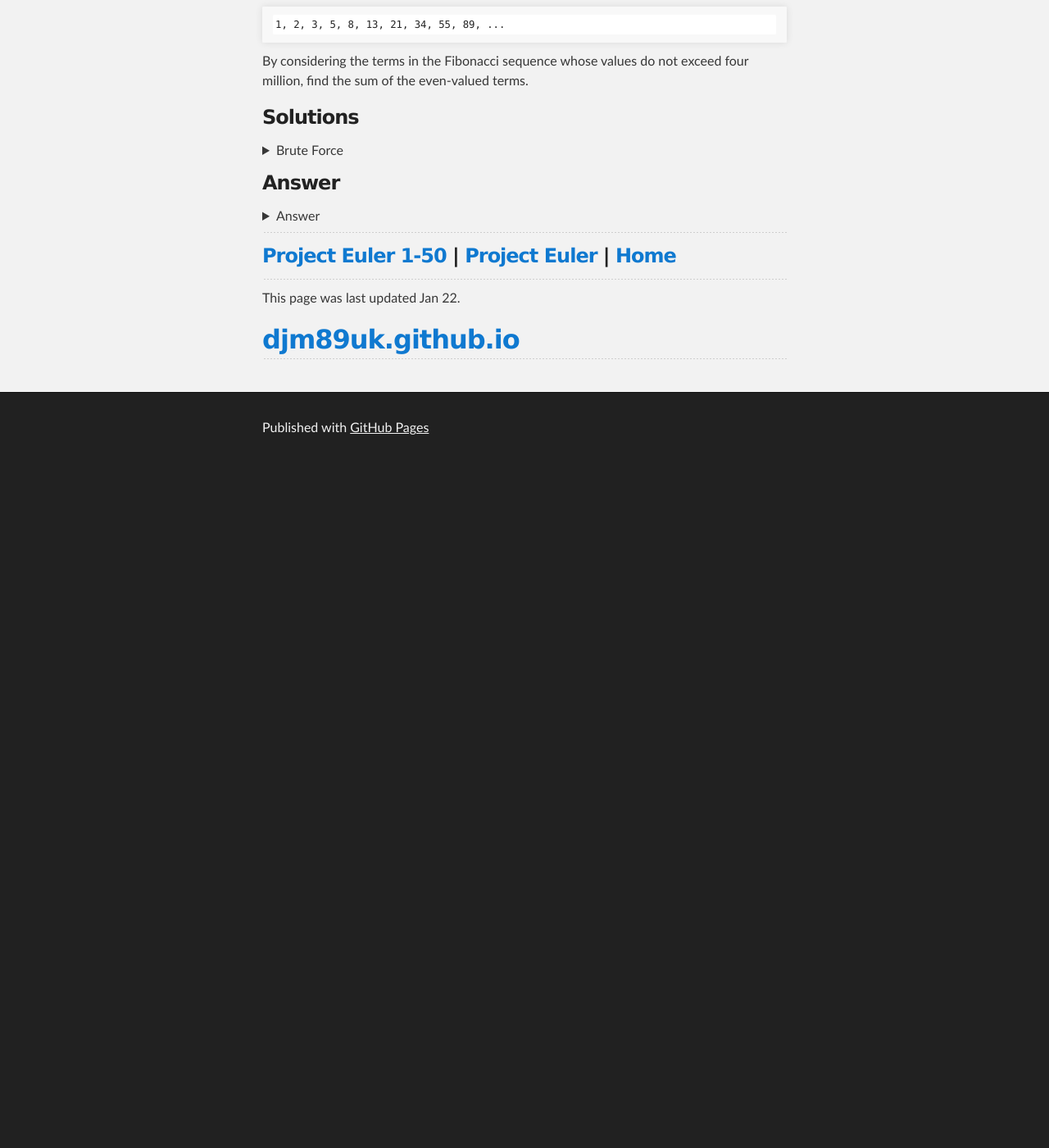
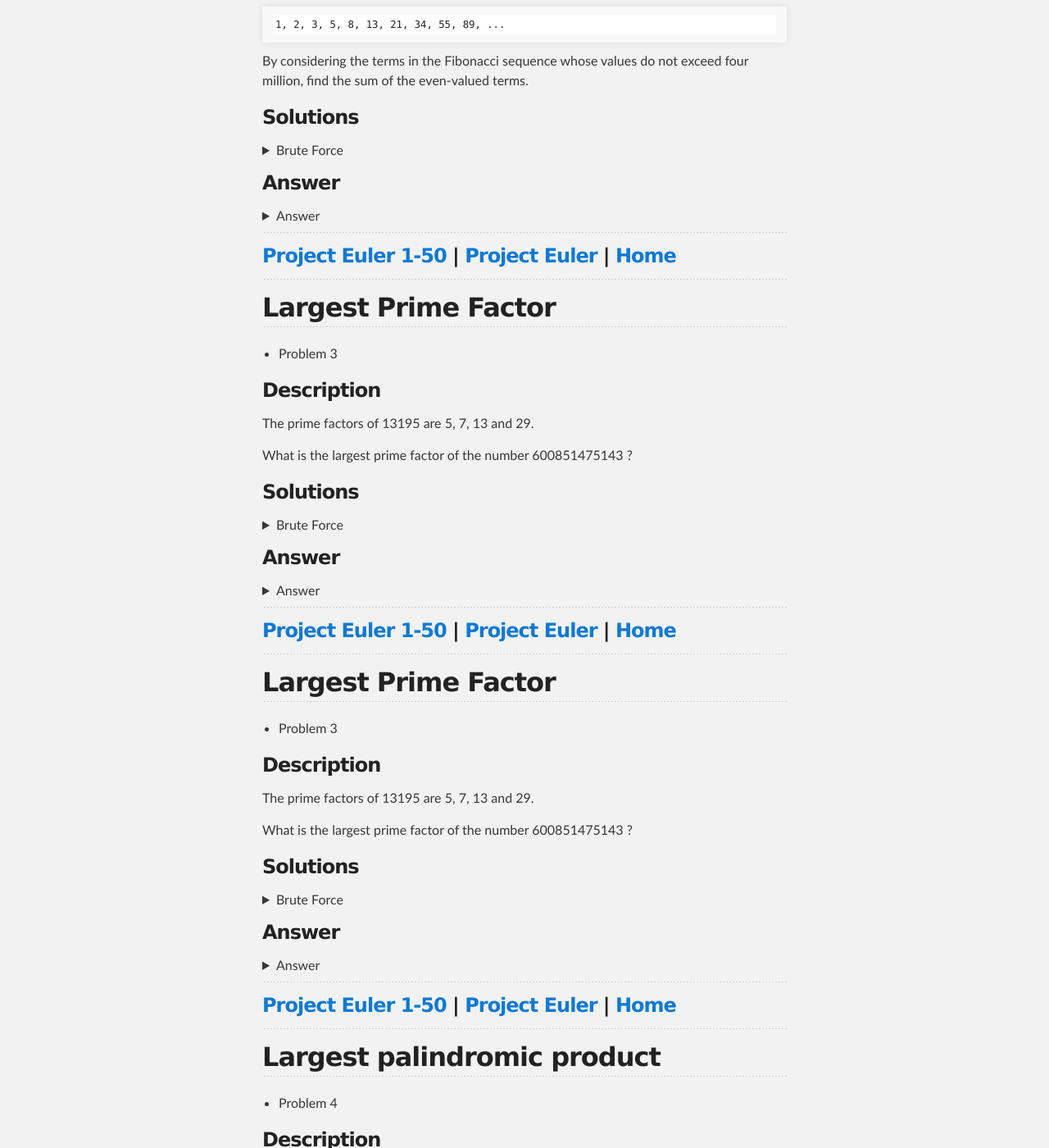
Before and after one commit to djm89uk/djm89uk.github.io, a Jekyll site: the page built from euler_1.md, in a window 1280 px wide and 1400 px high, scrolled down 2538 px. Shown: the whole window at 82% size. Built offline with Jekyll 4.4.1, drawn with Linux system fonts in a browser that asks for light colours; our own code applies the rules of GitHub Pages for plain Markdown files; before the commit the page ends 3106 px from its top, so only the background shows below that; some of the changed text lies outside the part shown.

Commit message:
Update euler_1.md

```diff
--- a/euler_1.md
+++ b/euler_1.md
@@ -219,6 +219,209 @@ The sum of all the even fibonacci numbers below 4,000,000 is: 4613732.
 
 ---
 
+## Largest Prime Factor
+
+- Problem 3
+
+### Description
+
+The prime factors of 13195 are 5, 7, 13 and 29.
+
+What is the largest prime factor of the number 600851475143 ?
+
+### Solutions
+
+<details>
+
+<summary markdown="span">Brute Force</summary>
+
+~~~py
+import numpy as np
+print("Project Euler. Problem 3: Largest Prime Factor.")
+N = 600851475143
+maxFactor = np.sqrt(N)
+while N % 2 == 0:
+    bigFactor = 2
+    N = N/2
+f = 3
+while N > 1 and f < maxFactor:
+    if N%f==0:
+        N = N/f
+        bigFactor = f
+        while N%f ==0:
+            N = N/f
+        maxFactor = np.sqrt(N)
+    f += 2
+bigFactor = max(int(N),int(bigFactor))
+print("maximum factor = {}".format(bigFactor))
+~~~
+
+~~~shell
+$ python3 003_BF.py
+Project Euler. Problem 3: Largest Prime Factor.
+maximum factor = 6857
+~~~
+
+</details>
+
+
+### Answer
+
+<details>
+
+<summary markdown="span">Answer</summary>
+
+~~~
+6857
+~~~
+
+</details>
+
+---
+
+### [Project Euler 1-50](#contents) | [Project Euler](./euler.md) | [Home](./index.md)
+
+---
+
+## Largest Prime Factor
+
+- Problem 3
+
+### Description
+
+The prime factors of 13195 are 5, 7, 13 and 29.
+
+What is the largest prime factor of the number 600851475143 ?
+
+### Solutions
+
+<details>
+
+<summary markdown="span">Brute Force</summary>
+
+~~~py
+import numpy as np
+print("Project Euler. Problem 3: Largest Prime Factor.")
+N = 600851475143
+maxFactor = np.sqrt(N)
+while N % 2 == 0:
+    bigFactor = 2
+    N = N/2
+f = 3
+while N > 1 and f < maxFactor:
+    if N%f==0:
+        N = N/f
+        bigFactor = f
+        while N%f ==0:
+            N = N/f
+        maxFactor = np.sqrt(N)
+    f += 2
+bigFactor = max(int(N),int(bigFactor))
+print("maximum factor = {}".format(bigFactor))
+~~~
+
+~~~shell
+$ python3 003_BF.py
+Project Euler. Problem 3: Largest Prime Factor.
+maximum factor = 6857
+~~~
+
+</details>
+
+
+### Answer
+
+<details>
+
+<summary markdown="span">Answer</summary>
+
+~~~
+6857
+~~~
+
+</details>
+
+---
+
+### [Project Euler 1-50](#contents) | [Project Euler](./euler.md) | [Home](./index.md)
+
+---
+
+## Largest palindromic product
+
+- Problem 4
+
+### Description
+
+A palindromic number reads the same both ways. The largest palindrome made from the product of two 2-digit numbers is 9009 = 91 × 99.
+
+Find the largest palindrome made from the product of two 3-digit numbers.
+
+### Solutions
+
+<details>
+
+<summary markdown="span">Brute Force</summary>
+
+~~~py
+print("Project Euler. Problem 4: Largest Palindrome Product.")
+
+done = 0
+solution = 0
+
+for i in range(10):
+    for j in range(10):
+        for k in range(10):
+            a = str(9-i)
+            b = str(9-j)
+            c = str(9-k)
+            dec_str = a+b+c+c+b+a
+            NUM = int(dec_str)
+            for l in range(999):
+                x = 999-l
+                if NUM%x==0:
+                    y = int(NUM/x)
+                    if y>99 and y < 1000:
+                        solution = NUM
+                        done = 1
+                        break
+                if NUM/x < 100:
+                    break
+
+        if done == 1:
+            break
+    if done == 1:
+        break
+
+print("The largest palindromic number = {}.".format(solution))
+~~~
+
+~~~shell
+$ python3 004_BF.py
+Project Euler. Problem 4: Largest Palindrome Product.
+The largest palindromic number = 906609.
+~~~
+
+</details>
+
+
+### Answer
+
+<details>
+
+<summary markdown="span">Answer</summary>
+
+~~~
+906609
+~~~
+
+</details>
+
+---
+
+### [Project Euler 1-50](#contents) | [Project Euler](./euler.md) | [Home](./index.md)
+
+---
 This page was last updated Jan 22.
 
 ## [djm89uk.github.io](https://djm89uk.github.io)
```
Also changed, not shown: other parts of euler_1.md (+1 -1 lines).
